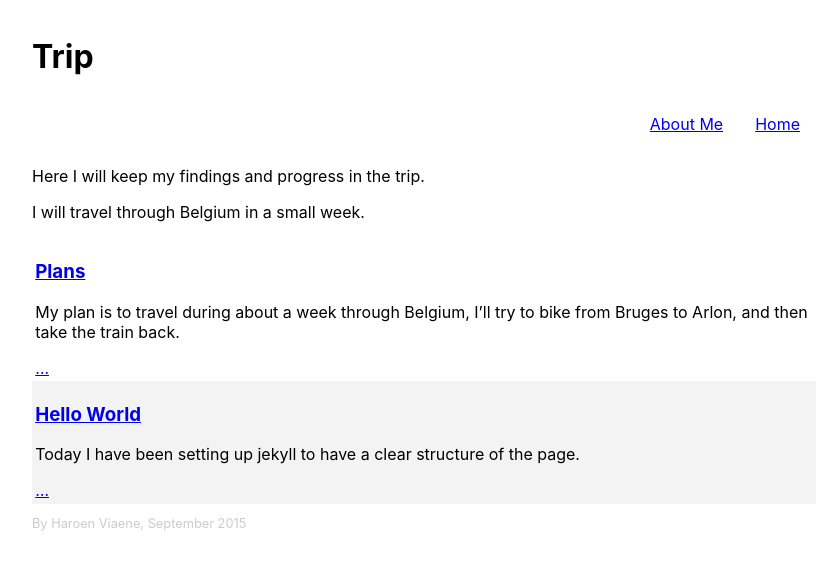
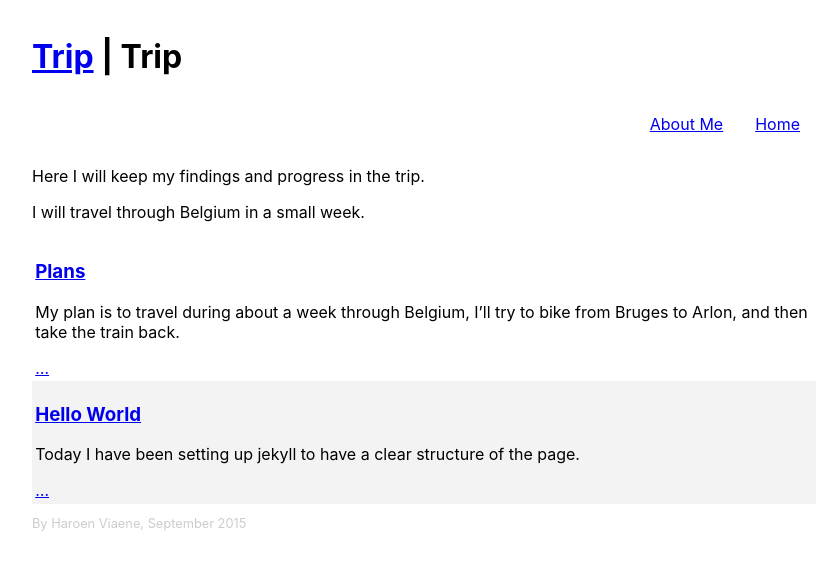
Before and after one commit to Haroenv/trip, a Jekyll site: the page built from index.md, in a window 1280 px wide. Shown: the top 570 px of the page, without its empty margins (216-1054 px from the left). Built offline with Jekyll 4.4.1, drawn with Linux system fonts in a browser that asks for light colours.

Commit message:
link in h1

```diff
--- a/_includes/header.html
+++ b/_includes/header.html
@@ -36,7 +36,7 @@
 </head>
 
 <header>
-	<h1>  {{ page.title }} </h1>
+	<h1><a href="/trip">Trip</a> | {{ page.title }}</h1>
 	<nav>
 		<ul>
 			<li><a href="/trip/">Home</a></li>
```
